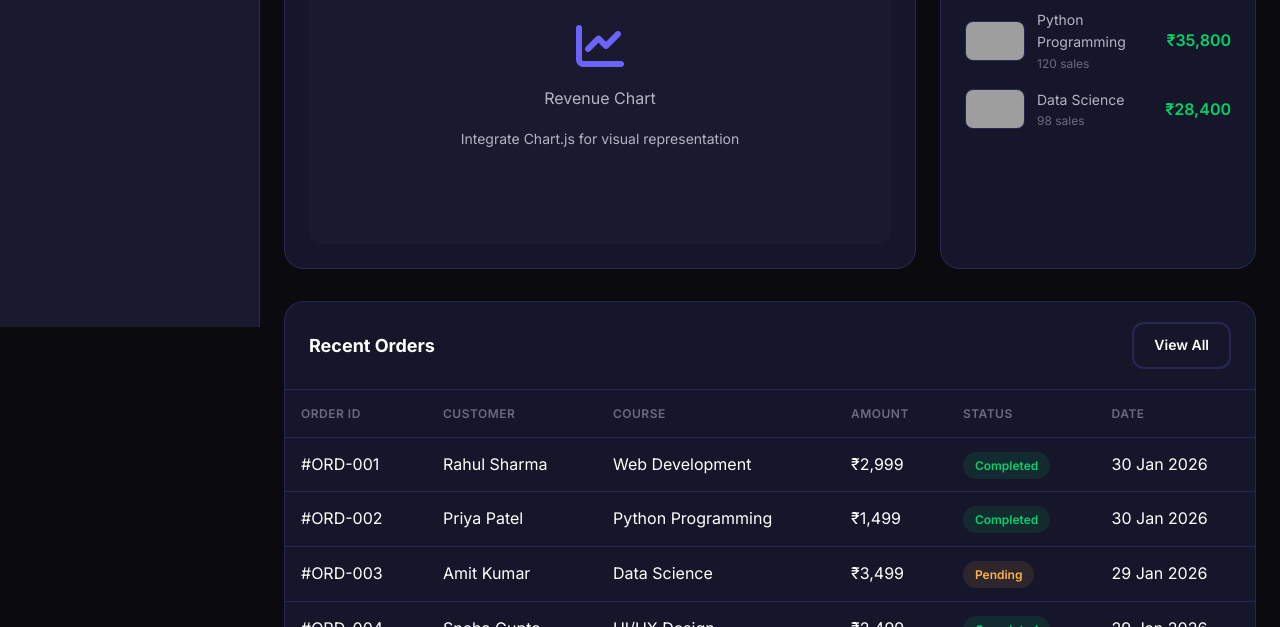
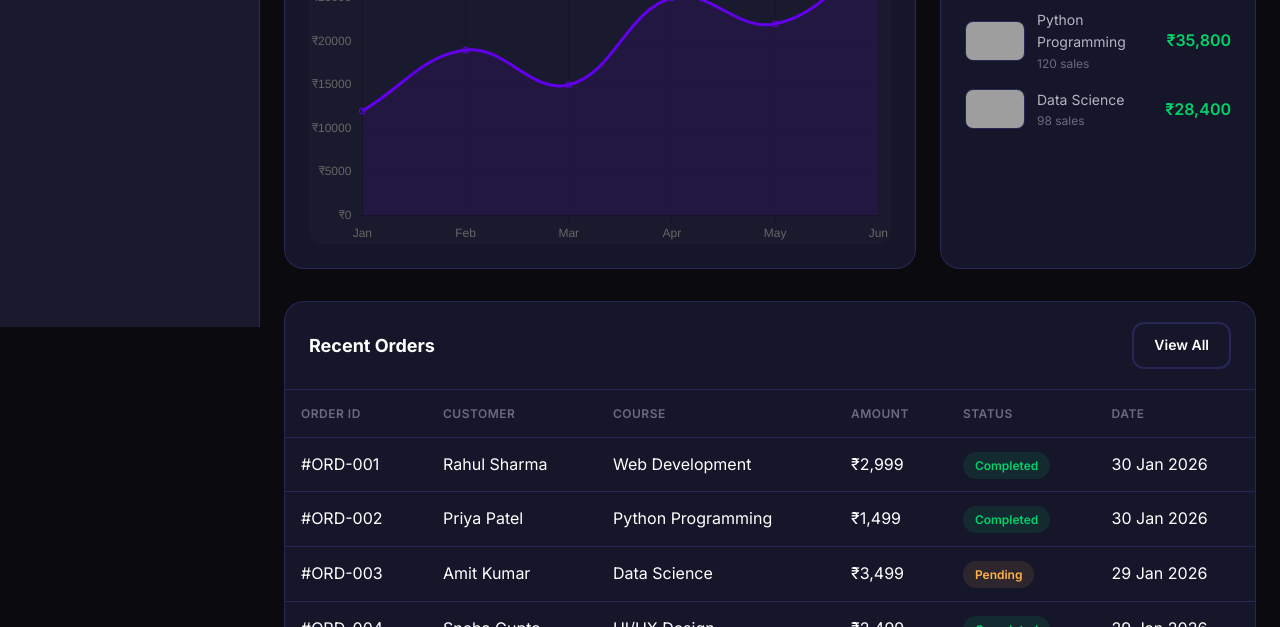
Before and after one commit to pundibanku/skillorbit, a plain HTML site: page admin/dashboard.html in a window 1280 px wide. Shown: the part 473-1100 px from the top of the page. Drawn offline with nearby package versions, Linux system fonts and the light colour scheme; sample sign-in values are in the browser's storage; grey boxes are pictures that could not be loaded.

Commit message:
Add files via upload

```diff
--- a/admin/dashboard.html
+++ b/admin/dashboard.html
@@ -35,6 +35,7 @@
     <link rel="stylesheet" href="../css/style.css">
     <link rel="stylesheet" href="../css/pages.css">
     <link rel="stylesheet" href="../css/admin.css">
+    <script src="https://cdn.jsdelivr.net/npm/chart.js"></script>
 </head>
 
 <body class="admin-body">
@@ -124,12 +125,7 @@
                     </div>
                     <div class="admin-card-body">
                         <div class="chart-container">
-                            <div style="text-align: center;">
-                                <i class="fas fa-chart-line"
-                                    style="font-size: 3rem; margin-bottom: 16px; color: var(--primary);"></i>
-                                <p>Revenue Chart</p>
-                                <p style="font-size: 0.875rem;">Integrate Chart.js for visual representation</p>
-                            </div>
+                            <canvas id="revenueChart"></canvas>
                         </div>
                     </div>
                 </div>
@@ -270,6 +266,45 @@
             window.location.href = 'index.html';
         });
 
+        // Initialize Revenue Chart
+        function initChart() {
+            const ctx = document.getElementById('revenueChart').getContext('2d');
+            new Chart(ctx, {
+                type: 'line',
+                data: {
+                    labels: ['Jan', 'Feb', 'Mar', 'Apr', 'May', 'Jun'],
+                    datasets: [{
+                        label: 'Revenue (₹)',
+                        data: [12000, 19000, 15000, 25000, 22000, 30000],
+                        borderColor: '#6200ea',
+                        backgroundColor: 'rgba(98, 0, 234, 0.1)',
+                        tension: 0.4,
+                        fill: true
+                    }]
+                },
+                options: {
+                    responsive: true,
+                    maintainAspectRatio: false,
+                    plugins: {
+                        legend: { display: false }
+                    },
+                    scales: {
+                        y: {
+                            beginAtZero: true,
+                            ticks: {
+                                callback: function (value) {
+                                    return '₹' + value;
+                                }
+                            }
+                        }
+                    }
+                }
+            });
+        }
+
+        // Load data and init
+        document.addEventListener('DOMContentLoaded', initChart);
+
         // Show toast
         function showToast(message, type = 'success') {
             const toast = document.createElement('div');
```
